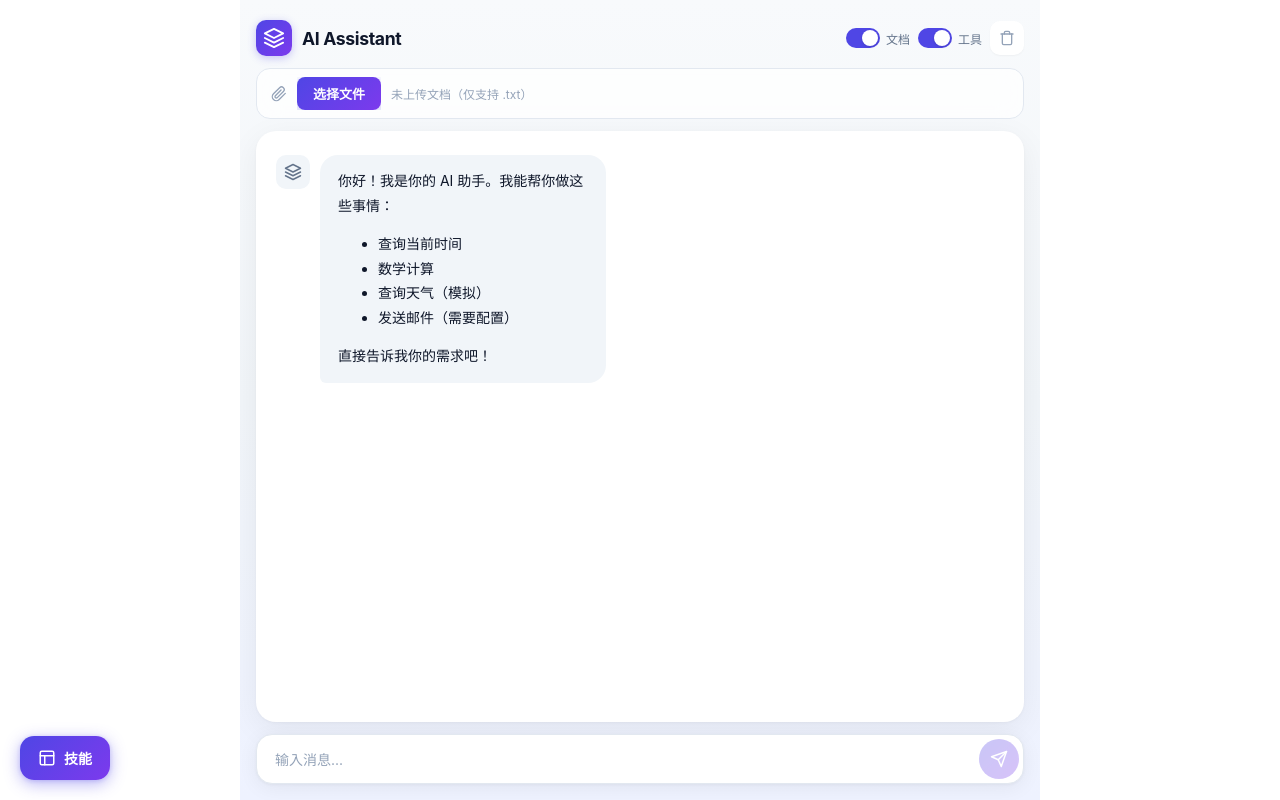
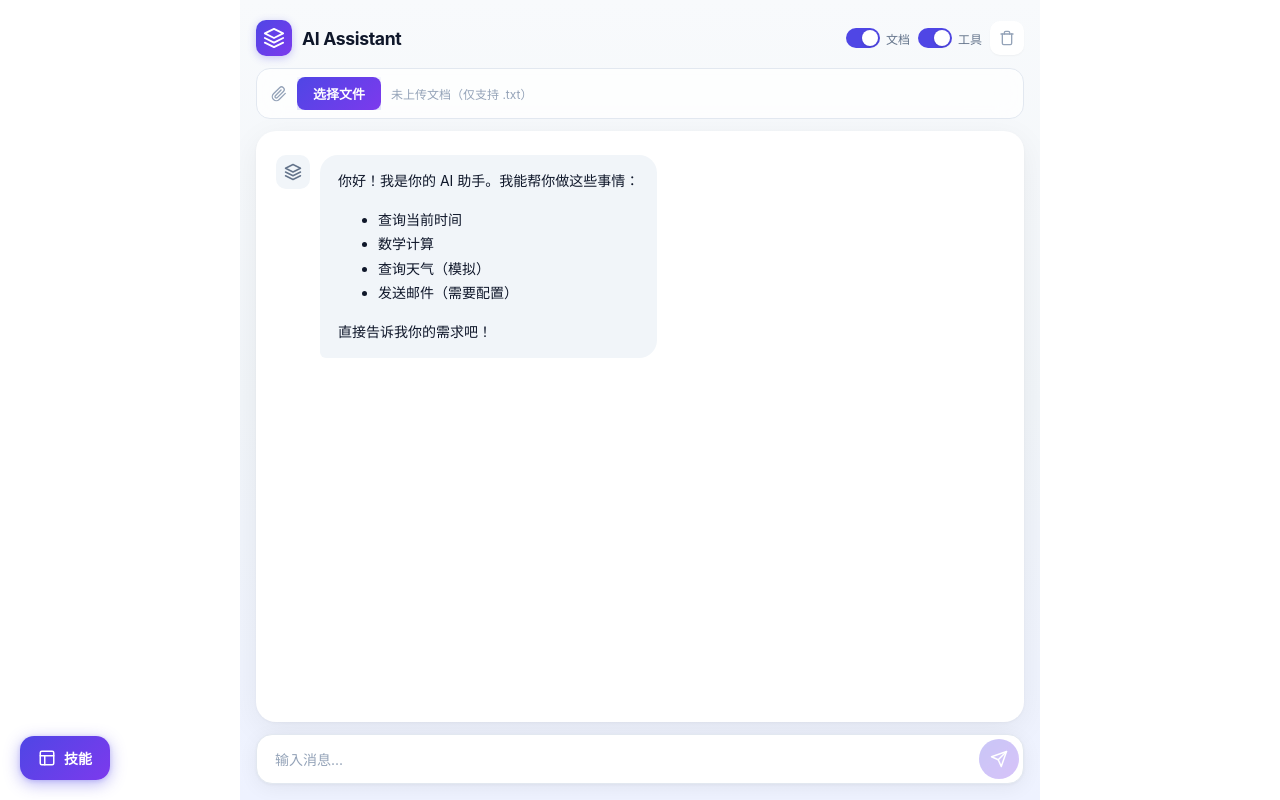
Before and after one commit to yanax1ao/my-ai-assistant, a Vue app: page / in a window 1280 px wide. Built offline with nearby package versions, Linux system fonts and the light colour scheme.

Commit message:
样式修复

```diff
--- a/src/pages/chat.css
+++ b/src/pages/chat.css
@@ -425,7 +425,6 @@ body {
   position: relative;
   overflow-wrap: break-word;
   word-break: break-word;
-  max-width: 75%;
 }
 
 .bubble > *:first-child {
```
